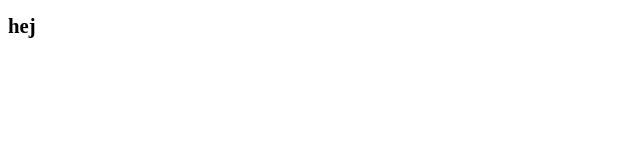
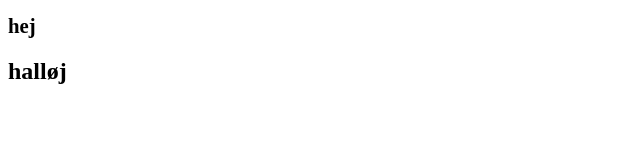
Before and after one commit to anso0004/git-test, a plain HTML site: page index.html in a window 1280 px wide. Shown: the whole page, without its empty margins (0-640 px from the left). Drawn offline with Linux system fonts and the light colour scheme.

Commit message:
halløj tilføjet

```diff
--- a/index.html
+++ b/index.html
@@ -11,6 +11,7 @@
 <body>
 
     <h1>hej</h1>
+    <h2>halløj</h2>
 </body>
 
 </html>
```
